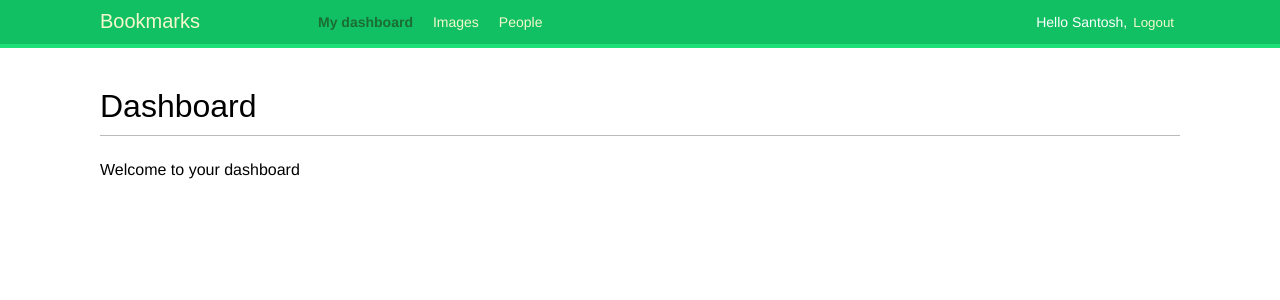
After one commit to santoshnarayanan/bookmarks, a Django app: page /account/ in a window 1280 px wide. The commit adds this page. Shown: the top 300 px of the page. Run offline with Django 5.2, Linux system fonts and the light colour scheme; a user stored in the database is signed in; some web fonts are replaced.

Commit message:
Django authentication Login & Logout views

```diff
--- /dev/null
+++ b/account/templates/account/dashboard.html
@@ -0,0 +1,10 @@
+{% extends 'base.html' %}
+
+{% block title %}
+	Dashboard
+{% endblock %}
+
+{% block content %}
+	<h1>Dashboard</h1>
+    <p>Welcome to your dashboard</p>
+{% endblock %}
--- a/account/templates/base.html
+++ b/account/templates/base.html
@@ -12,6 +12,30 @@
 <body>
     <div id="header">
         <span class="logo">Bookmarks</span>
+        {% if request.user.is_authenticated %}
+        	<ul class="menu">
+                <li {% if section == 'dashboard' %} class="selected" {% endif %} >
+                    <a href="{% url "dashboard" %}">My dashboard</a>
+                </li>
+                <li {% if section == 'images' %} class="selected" {% endif %} >
+                    <a href="#">Images</a>
+                </li>
+                 <li {% if section == 'people' %} class="selected" {% endif %} >
+                    <a href="#">People</a>
+                </li>
+            </ul>
+        {% endif %}
+        <span class="user">
+            {% if request.user.is_authenticated %}
+            	Hello {{ request.user.first_name|default:request.user.username }},
+                <form action="{% url 'logout' %}" method="post">
+                    <button type="submit">Logout</button>
+                    {% csrf_token %}
+                </form>
+            {% else %}
+                <a href="{% url "login" %}">Log-in</a>
+            {% endif %}
+        </span>
     </div>
     <div id="content">
         {% block content %}
--- a/account/urls.py
+++ b/account/urls.py
@@ -1,6 +1,13 @@
+from django.contrib.auth import views as auth_views
 from django.urls import path
 from . import views
 
 urlpatterns = [
-    path('login/', views.user_login, name='login'),
+    # previous login url
+    # path('login/', views.user_login, name='login'),
+    # Login / logout urls
+    path('login/', auth_views.LoginView.as_view(), name='login'),
+    path('logout/', auth_views.LogoutView.as_view(), name='logout'),
+
+    path('', views.dashboard, name='dashboard'),
 ]
--- a/account/views.py
+++ b/account/views.py
@@ -1,10 +1,16 @@
 from django.contrib.auth import authenticate, login
+from django.contrib.auth.decorators import login_required
 from django.http import HttpResponse
 from django.shortcuts import render
 from .forms import LoginForm
 
 
 # Create your views here.
+@login_required
+def dashboard(request):
+    return render(request, 'account/dashboard.html',{'section':'dashboard'})
+
+
 def user_login(request):
     if request.method == 'POST':
         form = LoginForm(request.POST)
```
Also changed, not shown: account/templates/registration/logged_out.html (added, +13 -0 lines), account/templates/registration/login.html (added, +25 -0 lines), bookmarks/settings.py (+4 -5 lines).
